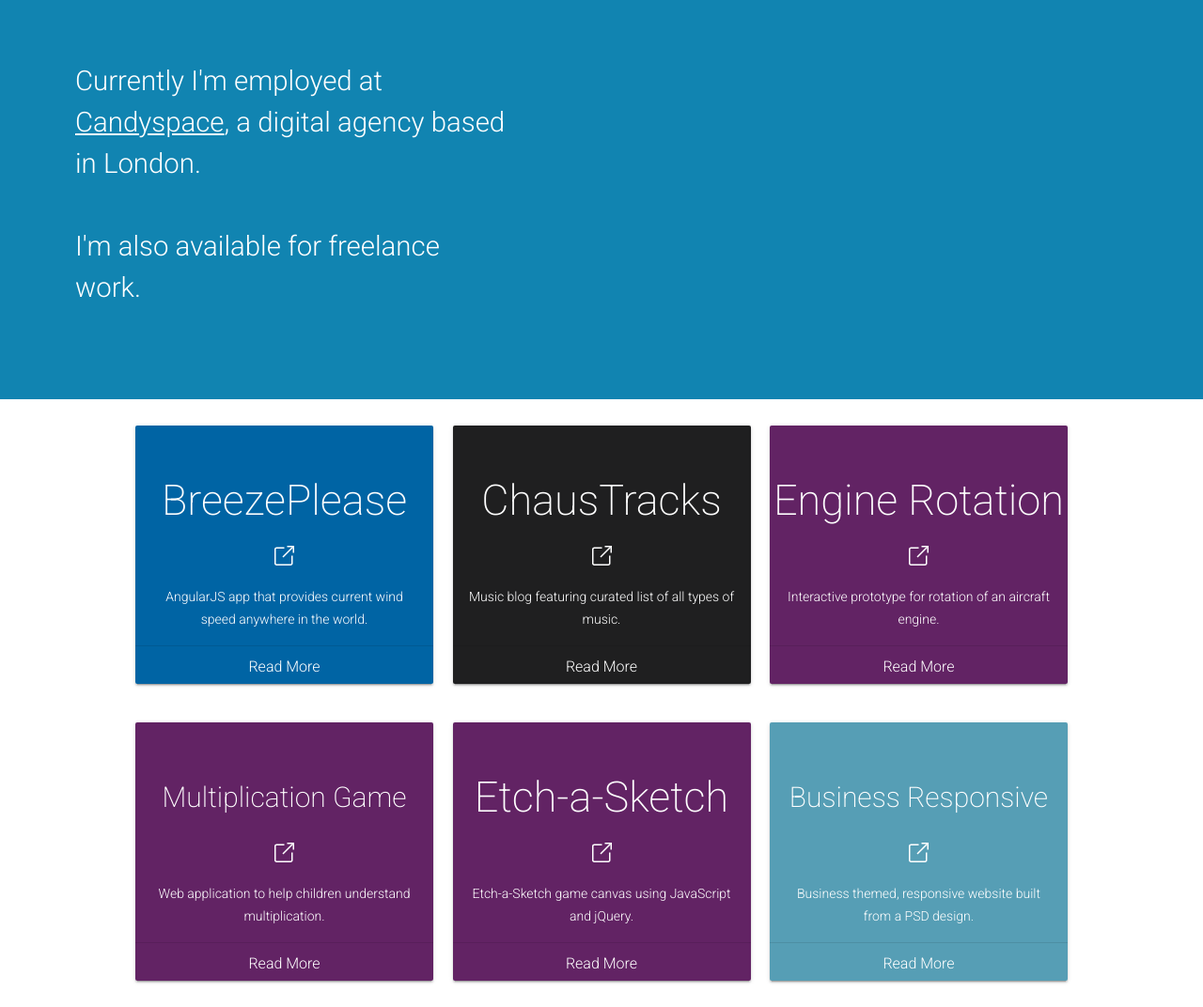
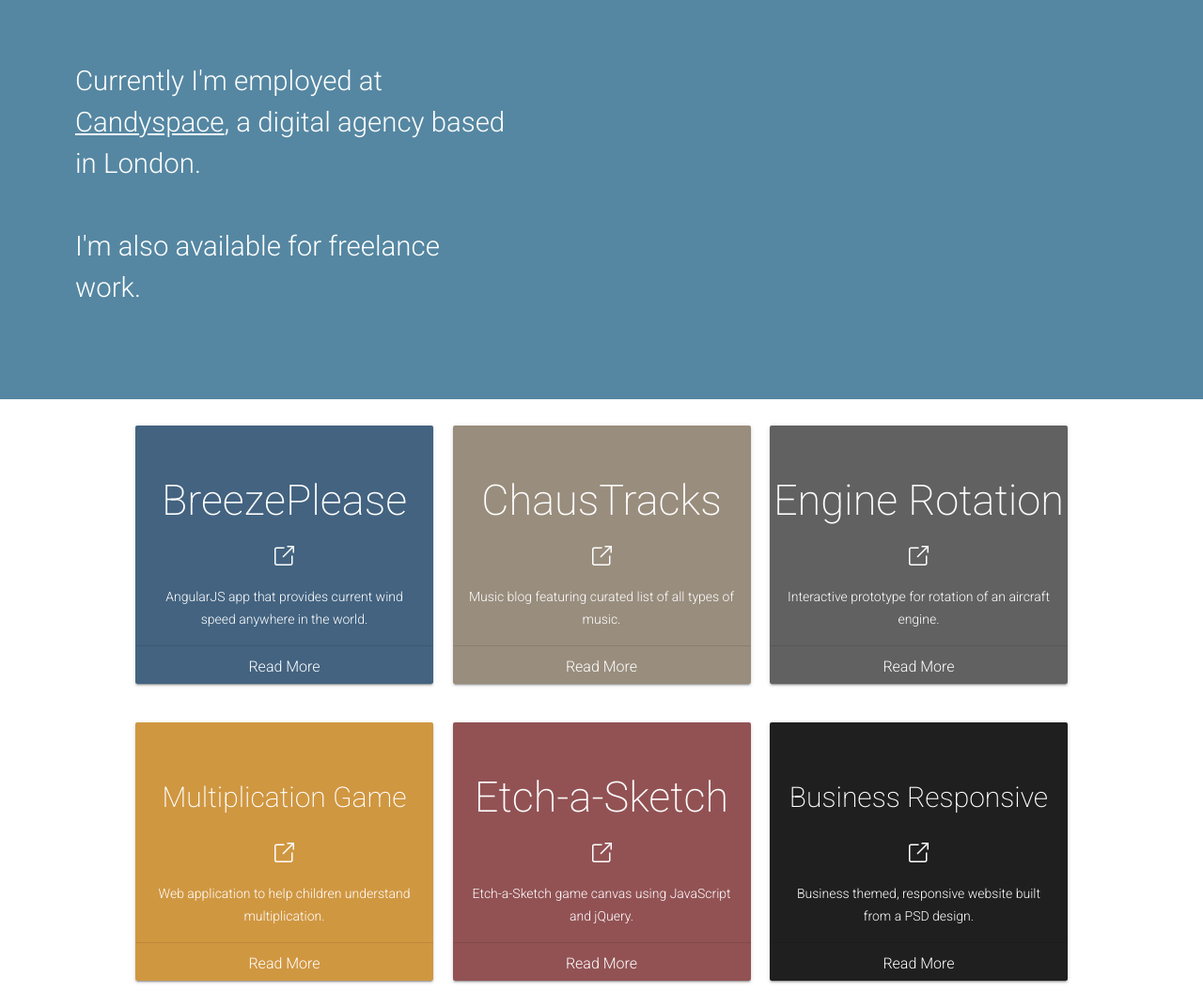
Before and after one commit to adriankelly/adriankelly-portfolio, a PHP site: page / in a window 1280 px wide. Shown: the part 64-1136 px from the top of the page at 94% size. Run offline with PHP 8.4, Linux system fonts and the light colour scheme; some libraries are stand-ins or nearby versions.

Commit message:
Project cards bg colour update

```diff
--- a/styles/style.css
+++ b/styles/style.css
@@ -47,7 +47,7 @@ a {
   /*background-image: url('../img/bg2.jpg');*/
   background-size: cover;
   background-repeat: no-repeat;
-  background-color: #1184B1;
+  background-color: #5587A2;
   color: white;
   padding: 5% 0;
 }
@@ -72,27 +72,28 @@ a {
 }
 
 .project-breezeplease {
-  background-color: #0064A4;
+  background-color: #436380;
 }
 
 .project-chaustracks {
-  background-color: #1F1F20;
+  background-color: #998D7D;
 }
 
 .project-engine {
-  background-color: #622364;
+  /*background-color: #59656C;*/
+  background-color: #616161;
 }
 
 .project-mp-game {
-  background-color: #622364;
+  background-color: #D09741;
 }
 
 .project-sketch {
-  background-color: #622364;
+  background-color: #925254;
 }
 
 .project-business {
-  background-color: #569EB5;
+  background-color: #1F1F20;
 }
 
 .project-title {
@@ -132,6 +133,7 @@ a {
 .multiplication {
   font-size: 30px;
 }
+
 
 .read-more-wrap {
     border-top: 1px solid rgba(0,0,0,.1);
```
